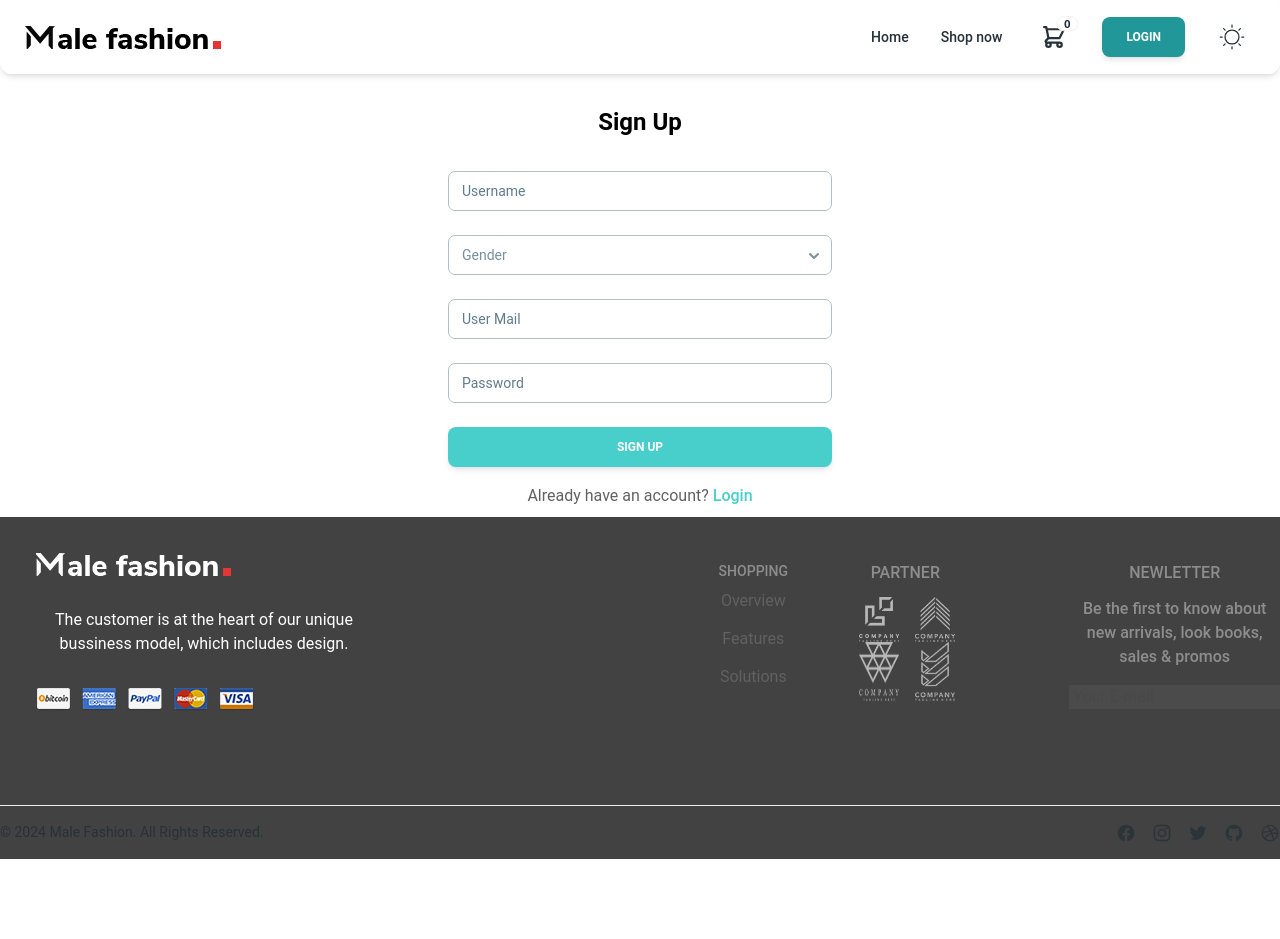
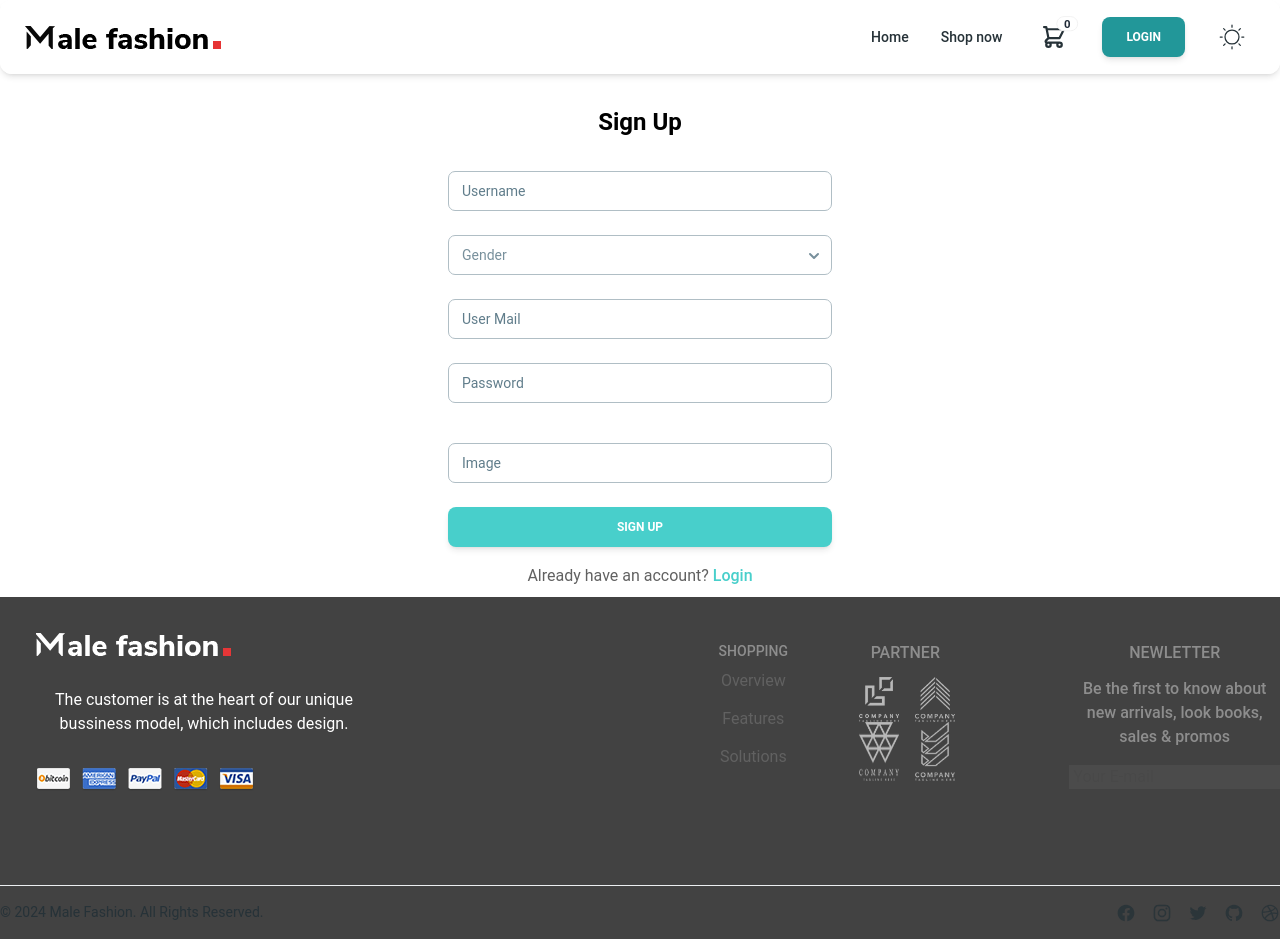
Before and after one commit to DIAMODIONNN/Fashion-Project, a React (Vite) app: page /signup in a window 1280 px wide. Before the commit the page ends 859 px from the top, so only its background shows below. Built offline with nearby package versions, Linux system fonts and the light colour scheme; data requests are answered from the project's data file.

Commit message:
Add Image Input in SignupForm

```diff
--- a/src/pages/user/Signup.jsx
+++ b/src/pages/user/Signup.jsx
@@ -15,6 +15,7 @@ const SignUp = ({ addUser, users }) => {
     email: "",
     password: "",
     gender: "",
+    img: "",
   });
 
   const [errors, setErrors] = useState({
@@ -22,6 +23,7 @@ const SignUp = ({ addUser, users }) => {
     email: "",
     password: "",
     gender: "",
+    img: "",
   });
 
   const [accountExists, setAccountExists] = useState(false);
@@ -36,7 +38,13 @@ const SignUp = ({ addUser, users }) => {
     e.preventDefault();
 
     let hasError = false;
-    const newErrors = { name: "", email: "", password: "", gender: "" };
+    const newErrors = {
+      name: "",
+      email: "",
+      password: "",
+      gender: "",
+      img: "",
+    };
 
     if (User.name.trim() === "" || User.name.length < 3) {
       newErrors.name = "Name is required and should be at least 3 characters.";
@@ -54,7 +62,13 @@ const SignUp = ({ addUser, users }) => {
       newErrors.gender = "Please select your gender.";
       hasError = true;
     }
-
+    if (
+      User.img === "" ||
+      !/\.(jpg|jpeg|png|gif|bmp|webp)(\?.*)?$/i.test(User.img)
+    ) {
+      newErrors.img = "Enter URL Image.";
+      hasError = true;
+    }
     setErrors(newErrors);
 
     const isDuplicate = users.some(
@@ -155,6 +169,20 @@ const SignUp = ({ addUser, users }) => {
                 {errors.password}
               </Typography>
             )}
+            <Typography color="gray" className="mt-4 text-center font-normal">
+              <Input
+                label="Image"
+                className="bg-white"
+                value={User.img}
+                error={!!errors.img}
+                onChange={(e) => setUser({ ...User, img: e.target.value })}
+              />
+              {errors.img && (
+                <Typography className="text-red-500 text-start">
+                  {errors.img}
+                </Typography>
+              )}
+            </Typography>
           </div>
 
           <Button
```
